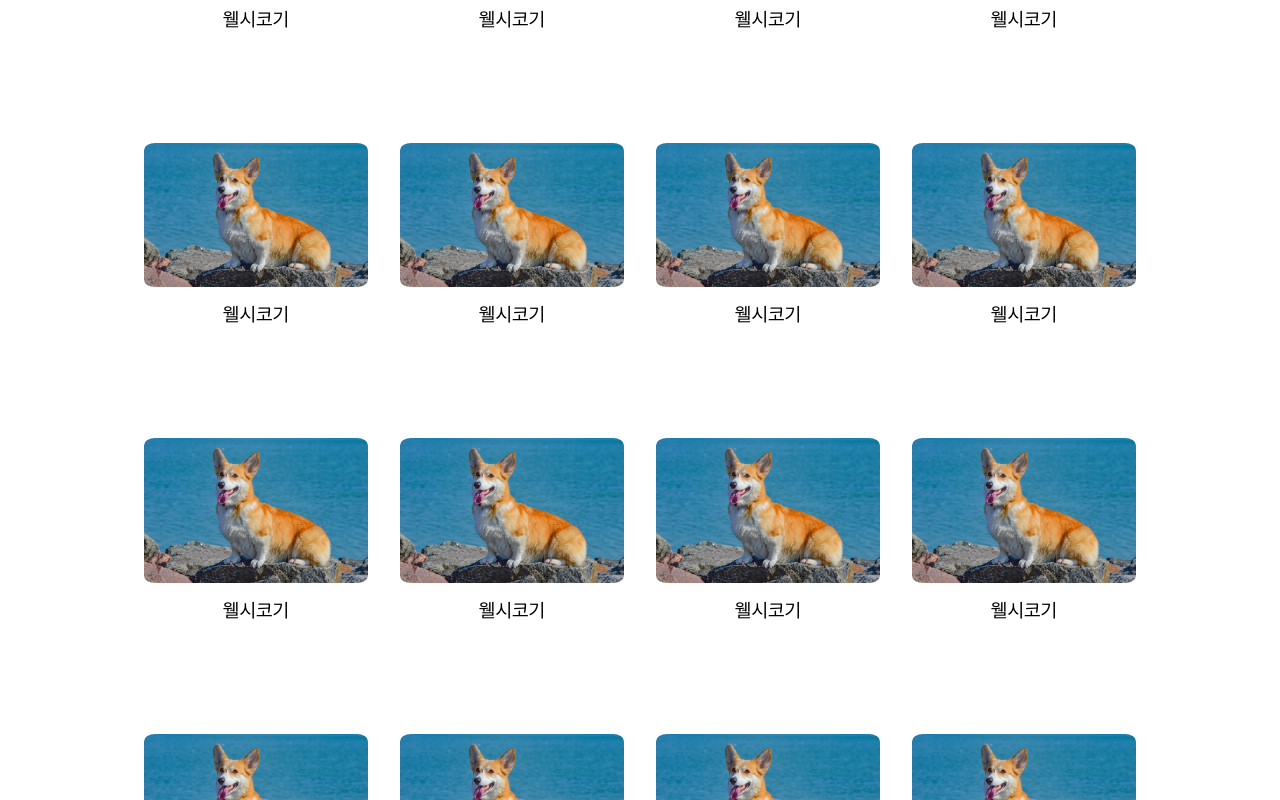
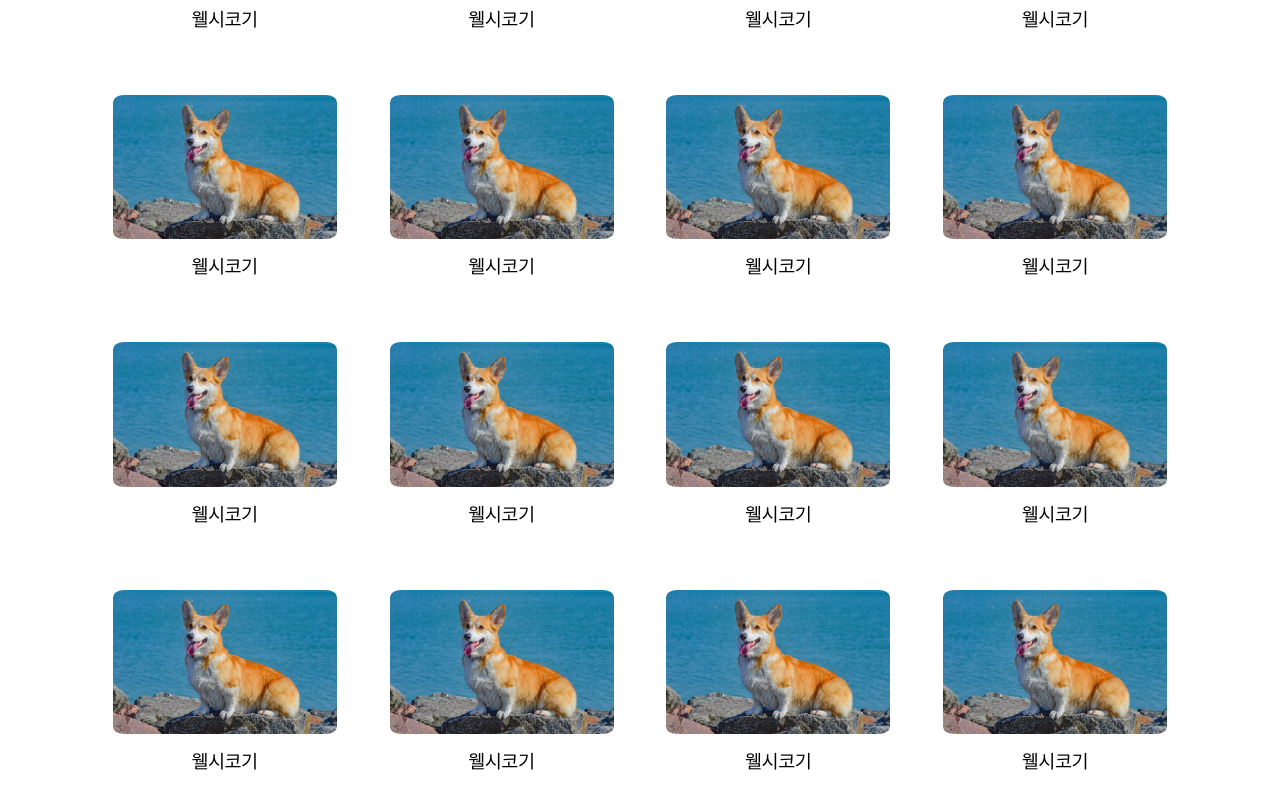
Before and after one commit to 2022-Summer-Bootcamp-teamG/puppy-classification-frontend, a React (Create React App) app: page /list in a window 1280 px wide. Shown: the part 380-1180 px from the top of the page. Built offline with nearby package versions, Linux system fonts and the light colour scheme.

Commit message:
fix: styling

```diff
--- a/src/components/list/CardItem.tsx
+++ b/src/components/list/CardItem.tsx
@@ -31,7 +31,7 @@ const BreedName = styled.div`
   font-weight: 400;
   color: #000;
   @media all and (min-width: 768px) and (max-width: 1023px) {
-    font-size: 1.5rem;
+    font-size: 1rem;
   }
   @media all and (max-width: 767px) {
     font-size: 1.3rem;
--- a/src/components/list/CardList.tsx
+++ b/src/components/list/CardList.tsx
@@ -13,17 +13,41 @@ const CardList = () => {
       <CardItem img={sample1} breedName="웰시코기" />
       <CardItem img={sample1} breedName="웰시코기" />
       <CardItem img={sample1} breedName="웰시코기" />
+      <CardItem img={sample1} breedName="웰시코기" />
+      <CardItem img={sample1} breedName="웰시코기" />
+      <CardItem img={sample1} breedName="웰시코기" />
+      <CardItem img={sample1} breedName="웰시코기" />
+      <CardItem img={sample1} breedName="웰시코기" />
+      <CardItem img={sample1} breedName="웰시코기" />
+      <CardItem img={sample1} breedName="웰시코기" />
+      <CardItem img={sample1} breedName="웰시코기" />
+      <CardItem img={sample1} breedName="웰시코기" />
+      <CardItem img={sample1} breedName="웰시코기" />
+      <CardItem img={sample1} breedName="웰시코기" />
+      <CardItem img={sample1} breedName="웰시코기" />
+      <CardItem img={sample1} breedName="웰시코기" />
     </Common>
   );
 };
 
 const Common = styled.div`
   display: flex;
+  flex-wrap: wrap;
+  width: 70rem;
+  gap: 3rem 1.3rem;
+  flex-grow: 0;
   box-sizing: border-box;
   justify-content: center;
   align-items: center;
   padding-bottom: 3rem;
   margin: 3rem auto;
   flex-direction: row;
+  @media all and (min-width: 768px) and (max-width: 1023px) {
+    width: 45rem;
+    gap: 2rem 1rem;
+  }
+  @media all and (max-width: 767px) {
+    width: 35rem;
+  }
 `;
 export default CardList;
--- a/src/components/list/Categories.tsx
+++ b/src/components/list/Categories.tsx
@@ -66,6 +66,8 @@ const Category = styled.div`
   &:hover {
     color: green;
   }
+  @media all and (max-width: 767px) {
+  }
 `;
 
 export default Categories;
--- a/src/components/list/ItemImage.ts
+++ b/src/components/list/ItemImage.ts
@@ -7,9 +7,10 @@ const ItemImage = styled.img`
   margin: 1rem;
   border-radius: 5%;
   @media all and (min-width: 768px) and (max-width: 1023px) {
-    width: 11rem;
+    width: 12rem;
   }
   @media all and (max-width: 767px) {
+    width: 23rem;
   }
 `;
 
--- a/src/pages/ListPage.tsx
+++ b/src/pages/ListPage.tsx
@@ -13,9 +13,6 @@ const ListPage = () => {
       <Header />
       <Categories />
       <CardList />
-      <CardList />
-      <CardList />
-      <CardList />
     </React.Fragment>
   );
 };
```
